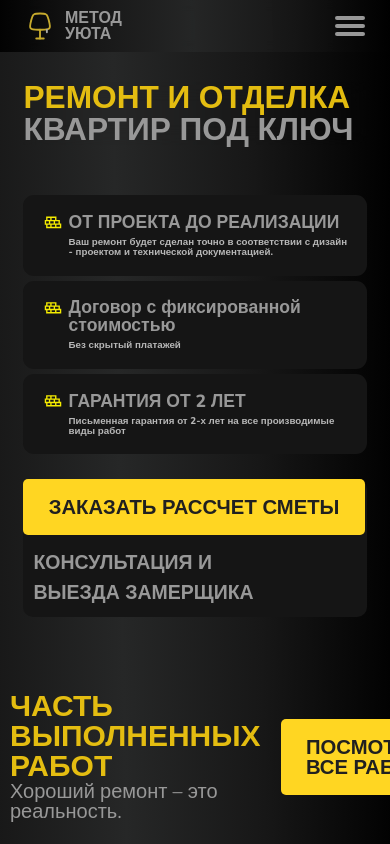
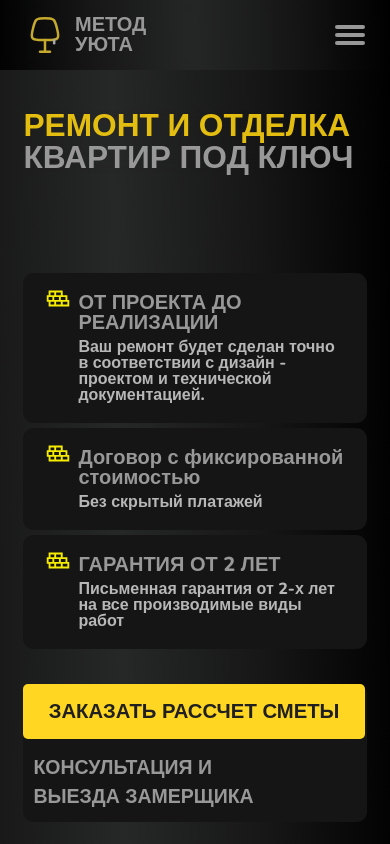
Before and after one commit to ViGrebenik/metoduytaClient, a React (Vite) app: page / in a window 390 px wide. Shown: the top 844 px of the page. Built offline with nearby package versions, Linux system fonts and the light colour scheme; a web font is replaced by a local one.

Commit message:
code rewiews mobile home page01

```diff
--- a/src/components/header/Header.module.scss
+++ b/src/components/header/Header.module.scss
@@ -107,7 +107,7 @@
 @media only screen and (min-width: 768px) and (max-width: 1023px),
 	only screen and (max-width: 767px) {
 	.headerContainer {
-		padding: 10px 25px;
+		padding: 15px 25px;
 	}
 	.logoContainer {
 		display: flex;
@@ -117,15 +117,15 @@
 		text-decoration: none;
 		color: inherit;
 		img {
-			width: 30px;
-			height: 30px;
+			width: 40px;
+			height: 40px;
 		}
 	}
 
 	.title {
 		line-height: 1;
 		font-weight: bold;
-		font-size: 16px;
+		font-size: 20px;
 		color: $fontColor;
 	}
 }
--- a/src/components/wrappers/banner/HomeBanner.module.scss
+++ b/src/components/wrappers/banner/HomeBanner.module.scss
@@ -131,7 +131,7 @@
 
 @media only screen and (max-width: 767px) {
 	.homeBanner {
-		padding: 30px 0px 40px 0px;
+		padding: 40px 0px 40px 0px;
 	}
 	.bannerContainer {
 		margin: 0 6vw;
@@ -147,7 +147,7 @@
 		flex-wrap: wrap;
 		h1 {
 			font-size: 8.125vw;
-			margin-bottom: 50px;
+			margin-bottom: 100px;
 		}
 	}
 	.bannerAdvantages {
@@ -162,27 +162,27 @@
 		display: flex;
 		background-color: $bgDefaultAccentBlock;
 		border-radius: 2.8vw;
-		padding: 4.8vw;
+		padding: 20px 20px;
 		width: 100%;
 		gap: 3pvw;
 		img {
 			position: relative;
-			top: -0.7vw;
-			width: 5.5vw;
-			height: 5.5vw;
+			top: -10px;
+			width: 30px;
+			height: 30px;
 			margin-right: 5px;
 		}
 	}
 
 	.advantageDescriptionMain {
-		font-size: 4.5vw;
+		font-size: 20px;
 		margin-bottom: 1.5vw;
 	}
 	.advantageDescription {
-		font-size: 2.5vw;
+		font-size: 16px;
 	}
 	.titleAction {
-		margin-top: 20px;
+		margin-top: 30px;
 		flex-wrap: wrap;
 		border-radius: 10px;
 		p {
```
